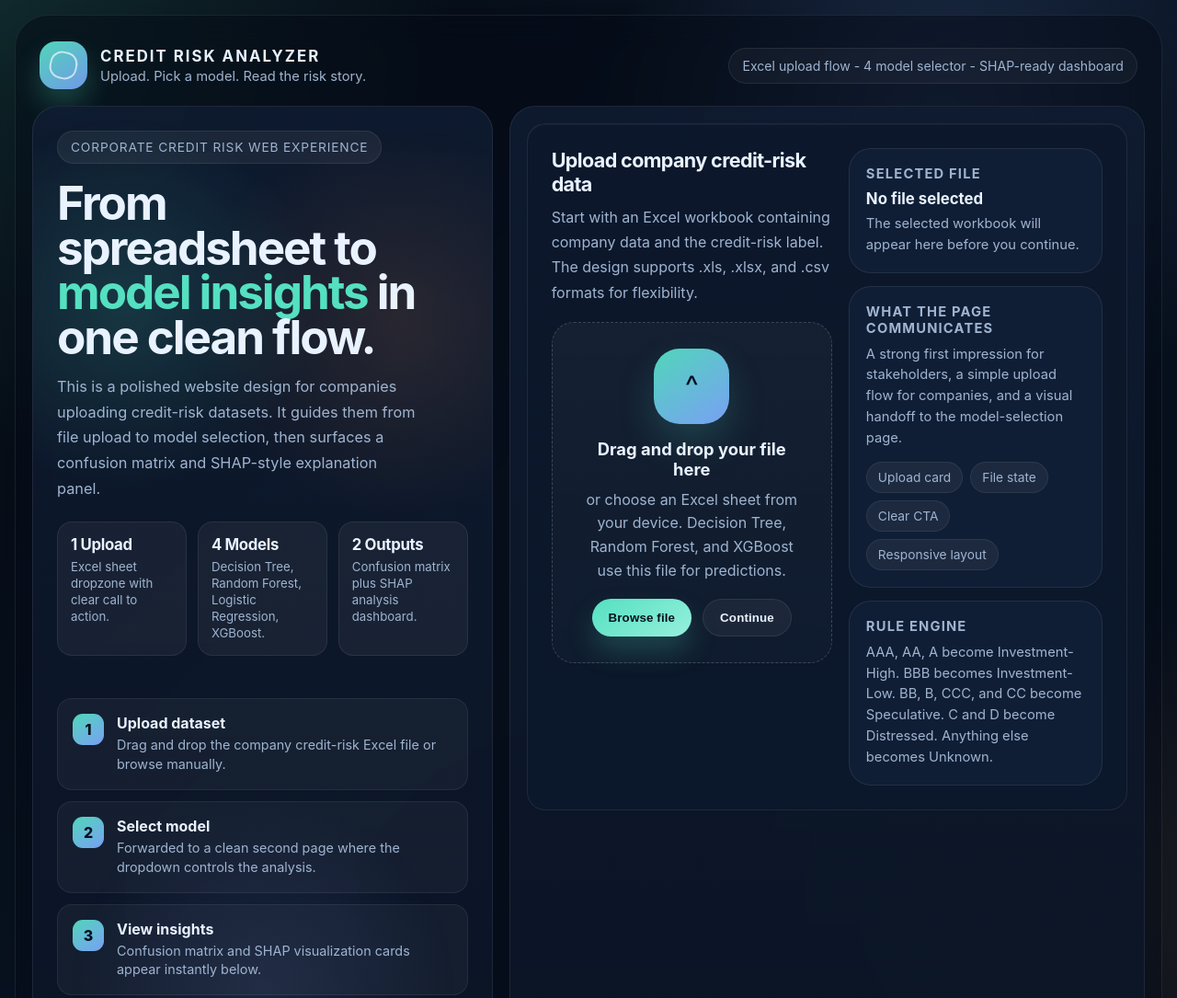
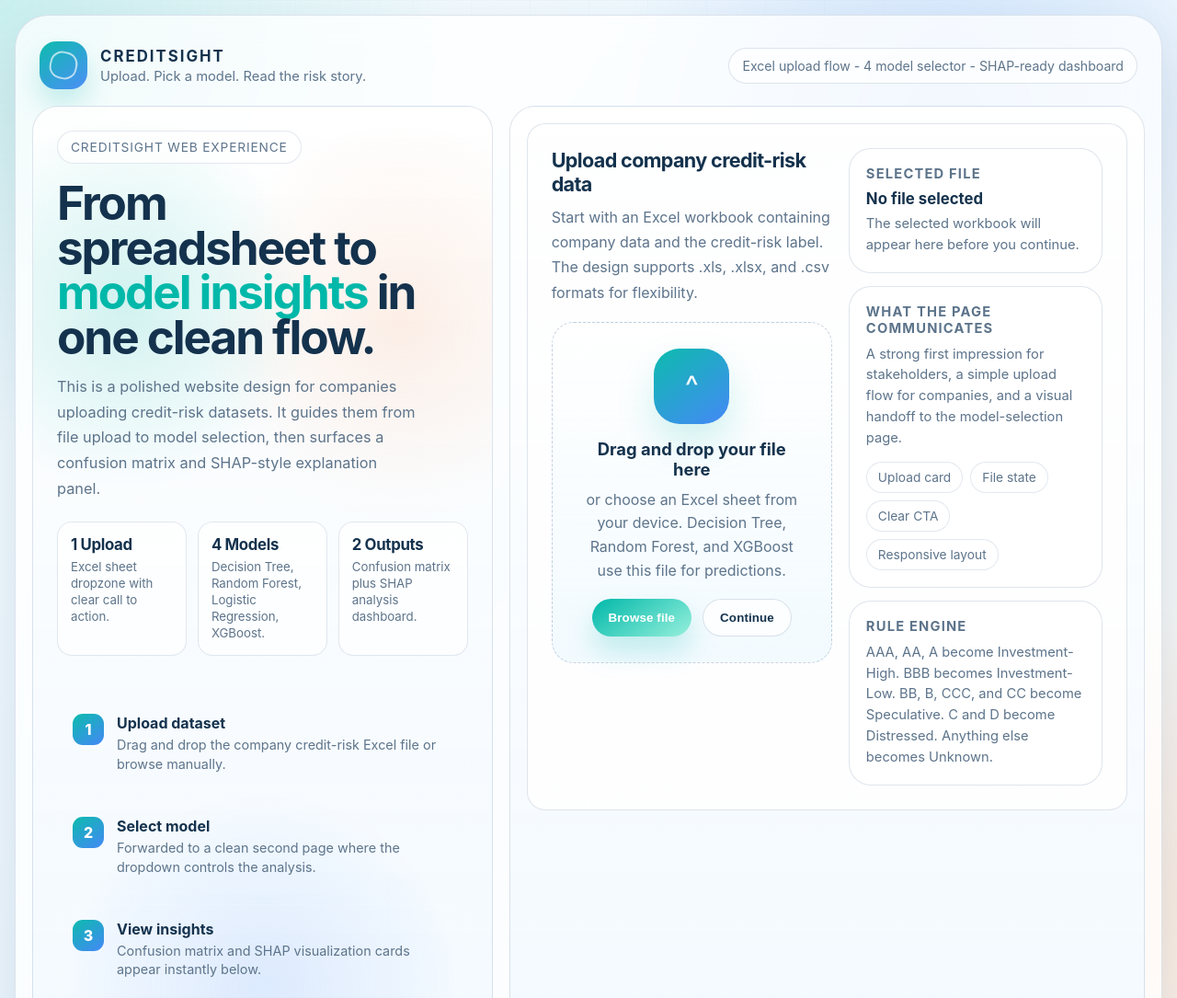
Before and after one commit to nicholas24042626/Credit-Risk-Analyzer, a website: page views/index.html in a window 1280 px wide. Shown: the top 1085 px of the page at 92% size. Drawn offline with Linux system fonts and the light colour scheme.

Commit message:
UI updates

```diff
--- a/client.js
+++ b/client.js
@@ -31,6 +31,7 @@ function initApp() {
   const fileInput = document.getElementById("fileInput");
   const browseBtn = document.getElementById("browseBtn");
   const continueBtn = document.getElementById("continueBtn");
+  const backToUploadBtn = document.getElementById("backToUploadBtn");
   const dropzone = document.getElementById("dropzone");
   const selectedFileName = document.getElementById("selectedFileName");
   const selectedFileMeta = document.getElementById("selectedFileMeta");
@@ -487,6 +488,10 @@ function initApp() {
     showScreen(modelScreen);
   });
 
+  backToUploadBtn.addEventListener("click", () => {
+    showScreen(uploadScreen);
+  });
+
   analyzeBtn.addEventListener("click", () => {
     if (modelSelect.value === "Decision Tree") {
       predictDecisionTree();
--- a/views/index.html
+++ b/views/index.html
@@ -3,20 +3,20 @@
 <head>
   <meta charset="UTF-8" />
   <meta name="viewport" content="width=device-width, initial-scale=1.0" />
-  <title>Credit Risk Analyzer</title>
+  <title>CreditSight</title>
   <style>
     :root {
-      --bg: #07111f;
-      --panel: rgba(13, 24, 43, 0.84);
-      --panel-strong: rgba(17, 31, 55, 0.94);
-      --line: rgba(255, 255, 255, 0.08);
-      --text: #e9f2ff;
-      --muted: #9fb4d0;
-      --accent: #54e0c1;
-      --accent-2: #ff9b5a;
-      --accent-3: #7ea7ff;
-      --danger: #ff6c8f;
-      --shadow: 0 30px 90px rgba(0, 0, 0, 0.35);
+      --bg: #f7fbff;
+      --panel: rgba(255, 255, 255, 0.9);
+      --panel-strong: rgba(255, 255, 255, 0.96);
+      --line: rgba(57, 96, 139, 0.16);
+      --text: #14324d;
+      --muted: #5d748b;
+      --accent: #00b8a9;
+      --accent-2: #ff8a4c;
+      --accent-3: #3b82f6;
+      --danger: #e5486d;
+      --shadow: 0 26px 70px rgba(55, 94, 128, 0.18);
       --radius-xl: 28px;
       --radius-lg: 20px;
       --radius-md: 16px;
@@ -30,10 +30,10 @@
       font-family: Inter, ui-sans-serif, system-ui, -apple-system, BlinkMacSystemFont, "Segoe UI", sans-serif;
       color: var(--text);
       background:
-        radial-gradient(circle at top left, rgba(84, 224, 193, 0.15), transparent 28%),
-        radial-gradient(circle at 80% 10%, rgba(126, 167, 255, 0.18), transparent 24%),
-        radial-gradient(circle at 90% 80%, rgba(255, 155, 90, 0.12), transparent 22%),
-        linear-gradient(135deg, #050b14 0%, #091424 45%, #07111f 100%);
+        radial-gradient(circle at top left, rgba(0, 184, 169, 0.18), transparent 28%),
+        radial-gradient(circle at 80% 10%, rgba(59, 130, 246, 0.16), transparent 24%),
+        radial-gradient(circle at 90% 80%, rgba(255, 138, 76, 0.16), transparent 22%),
+        linear-gradient(135deg, #f8fdff 0%, #eef8ff 46%, #fff9f3 100%);
       overflow-x: hidden;
     }
 
@@ -43,11 +43,11 @@
       inset: 0;
       pointer-events: none;
       background-image:
-        linear-gradient(rgba(255,255,255,0.03) 1px, transparent 1px),
-        linear-gradient(90deg, rgba(255,255,255,0.03) 1px, transparent 1px);
+        linear-gradient(rgba(20,50,77,0.05) 1px, transparent 1px),
+        linear-gradient(90deg, rgba(20,50,77,0.05) 1px, transparent 1px);
       background-size: 64px 64px;
       mask-image: radial-gradient(circle at center, black 30%, transparent 88%);
-      opacity: 0.4;
+      opacity: 0.55;
     }
 
     .shell {
@@ -57,7 +57,7 @@
       padding: 18px;
       border: 1px solid var(--line);
       border-radius: 36px;
-      background: rgba(4, 10, 20, 0.55);
+      background: rgba(255, 255, 255, 0.72);
       box-shadow: var(--shadow);
       backdrop-filter: blur(18px);
     }
@@ -82,8 +82,8 @@
       width: 52px;
       height: 52px;
       border-radius: 18px;
-      background: linear-gradient(145deg, rgba(84, 224, 193, 0.95), rgba(126, 167, 255, 0.9));
-      box-shadow: 0 16px 30px rgba(84, 224, 193, 0.24);
+      background: linear-gradient(145deg, rgba(0, 184, 169, 0.95), rgba(59, 130, 246, 0.9));
+      box-shadow: 0 16px 30px rgba(0, 184, 169, 0.22);
       position: relative;
       overflow: hidden;
     }
@@ -117,7 +117,7 @@
       padding: 10px 14px;
       border-radius: 999px;
       border: 1px solid var(--line);
-      background: rgba(255,255,255,0.04);
+      background: rgba(255,255,255,0.68);
       color: var(--muted);
       font-size: 0.88rem;
       white-space: nowrap;
@@ -134,7 +134,7 @@
     .workspace {
       border: 1px solid var(--line);
       border-radius: var(--radius-xl);
-      background: linear-gradient(180deg, rgba(16, 29, 51, 0.84), rgba(12, 22, 39, 0.92));
+      background: linear-gradient(180deg, rgba(255, 255, 255, 0.88), rgba(242, 249, 255, 0.94));
       overflow: hidden;
     }
 
@@ -149,9 +149,9 @@
       position: absolute;
       inset: 0;
       background:
-        radial-gradient(circle at 20% 20%, rgba(84, 224, 193, 0.16), transparent 22%),
-        radial-gradient(circle at 80% 22%, rgba(255, 155, 90, 0.12), transparent 24%),
-        radial-gradient(circle at 50% 90%, rgba(126, 167, 255, 0.12), transparent 22%);
+        radial-gradient(circle at 20% 20%, rgba(0, 184, 169, 0.18), transparent 22%),
+        radial-gradient(circle at 80% 22%, rgba(255, 138, 76, 0.14), transparent 24%),
+        radial-gradient(circle at 50% 90%, rgba(59, 130, 246, 0.14), transparent 22%);
       opacity: 0.95;
       pointer-events: none;
     }
@@ -173,8 +173,8 @@
       width: fit-content;
       padding: 9px 14px;
       border-radius: 999px;
-      background: rgba(255,255,255,0.06);
-      border: 1px solid rgba(255,255,255,0.08);
+      background: rgba(255,255,255,0.72);
+      border: 1px solid rgba(57,96,139,0.14);
       color: var(--muted);
       font-size: 0.86rem;
       letter-spacing: 0.06em;
@@ -208,8 +208,8 @@
     .stat {
       padding: 14px;
       border-radius: var(--radius-md);
-      background: rgba(255,255,255,0.05);
-      border: 1px solid rgba(255,255,255,0.07);
+      background: rgba(255,255,255,0.72);
+      border: 1px solid rgba(57,96,139,0.14);
     }
 
     .stat strong {
@@ -243,8 +243,8 @@
       border-radius: 11px;
       display: grid;
       place-items: center;
-      background: linear-gradient(145deg, rgba(84, 224, 193, 0.95), rgba(126, 167, 255, 0.95));
-      color: #06111e;
+      background: linear-gradient(145deg, rgba(0, 184, 169, 0.95), rgba(59, 130, 246, 0.95));
+      color: #ffffff;
       font-weight: 800;
       flex: 0 0 auto;
     }
@@ -278,7 +278,7 @@
       border-radius: var(--radius-lg);
       background: var(--panel);
       border: 1px solid var(--line);
-      box-shadow: inset 0 1px 0 rgba(255,255,255,0.04);
+      box-shadow: inset 0 1px 0 rgba(255,255,255,0.7);
     }
 
     .upload-panel {
@@ -306,8 +306,8 @@
       margin-top: 18px;
       border-radius: 24px;
       padding: 28px;
-      border: 1px dashed rgba(255,255,255,0.18);
-      background: linear-gradient(180deg, rgba(255,255,255,0.04), rgba(255,255,255,0.02));
+      border: 1px dashed rgba(57,96,139,0.28);
+      background: linear-gradient(180deg, rgba(255,255,255,0.82), rgba(236,248,255,0.68));
       min-height: 260px;
       display: flex;
       flex-direction: column;
@@ -318,8 +318,8 @@
     }
 
     .dropzone.dragover {
-      border-color: rgba(84, 224, 193, 0.75);
-      background: rgba(84, 224, 193, 0.08);
+      border-color: rgba(0, 184, 169, 0.8);
+      background: rgba(0, 184, 169, 0.1);
       transform: translateY(-2px);
     }
 
@@ -330,9 +330,9 @@
       display: grid;
       place-items: center;
       font-size: 2rem;
-      background: linear-gradient(145deg, rgba(84, 224, 193, 0.95), rgba(126, 167, 255, 0.95));
-      color: #07111f;
-      box-shadow: 0 20px 40px rgba(84, 224, 193, 0.18);
+      background: linear-gradient(145deg, rgba(0, 184, 169, 0.95), rgba(59, 130, 246, 0.95));
+      color: #ffffff;
+      box-shadow: 0 20px 40px rgba(0, 184, 169, 0.18);
       margin-bottom: 16px;
     }
 
@@ -359,15 +359,15 @@
     }
 
     .button {
-      color: #06111e;
+      color: #ffffff;
       background: linear-gradient(145deg, var(--accent), #97f0dc);
-      box-shadow: 0 16px 30px rgba(84, 224, 193, 0.22);
+      box-shadow: 0 16px 30px rgba(0, 184, 169, 0.22);
     }
 
     .button-secondary {
       color: var(--text);
-      background: rgba(255,255,255,0.05);
-      border: 1px solid rgba(255,255,255,0.08);
+      background: rgba(255,255,255,0.74);
+      border: 1px solid rgba(57,96,139,0.18);
     }
 
     .button:hover, .button-secondary:hover { transform: translateY(-1px); }
@@ -413,15 +413,15 @@
     select {
       width: 100%;
       border-radius: 14px;
-      border: 1px solid rgba(255,255,255,0.1);
-      background: rgba(255,255,255,0.05);
+      border: 1px solid rgba(57,96,139,0.18);
+      background: rgba(255,255,255,0.86);
       color: var(--text);
       padding: 13px 14px;
       font-size: 0.98rem;
       outline: none;
     }
 
-    select option { background: #0d1726; color: var(--text); }
+    select option { background: #ffffff; color: var(--text); }
 
     .ratio-form {
       display: grid;
@@ -435,8 +435,8 @@
     .ratio-field input {
       width: 100%;
       border-radius: 10px;
-      border: 1px solid rgba(255,255,255,0.1);
-      background: rgba(255,255,255,0.05);
+      border: 1px solid rgba(57,96,139,0.18);
+      background: rgba(255,255,255,0.86);
       color: var(--text);
       padding: 9px 10px;
       font: inherit;
@@ -456,9 +456,9 @@
     .chip {
       padding: 8px 12px;
       border-radius: 999px;
-      background: rgba(255,255,255,0.05);
+      background: rgba(255,255,255,0.74);
       color: var(--muted);
-      border: 1px solid rgba(255,255,255,0.07);
+      border: 1px solid rgba(57,96,139,0.14);
       font-size: 0.86rem;
     }
 
@@ -479,8 +479,8 @@
     .model-tag {
       padding: 10px 14px;
       border-radius: 999px;
-      background: rgba(255,255,255,0.06);
-      border: 1px solid rgba(255,255,255,0.08);
+      background: rgba(255,255,255,0.78);
+      border: 1px solid rgba(57,96,139,0.14);
       white-space: nowrap;
       color: var(--text);
       font-size: 0.9rem;
@@ -496,7 +496,7 @@
       grid-column: span 6;
       padding: 18px;
       border-radius: 24px;
-      background: rgba(7, 14, 24, 0.72);
+      background: rgba(255, 255, 255, 0.82);
       border: 1px solid var(--line);
     }
 
@@ -519,8 +519,8 @@
       justify-content: center;
       align-items: center;
       text-align: center;
-      background: rgba(255,255,255,0.05);
-      border: 1px solid rgba(255,255,255,0.08);
+      background: rgba(255,255,255,0.78);
+      border: 1px solid rgba(57,96,139,0.14);
     }
 
     .matrix .cell span {
@@ -533,8 +533,8 @@
     .matrix .cell strong { font-size: 1.16rem; letter-spacing: -0.03em; }
 
     .matrix .diag {
-      background: linear-gradient(180deg, rgba(84,224,193,0.20), rgba(84,224,193,0.08));
-      border-color: rgba(84,224,193,0.22);
+      background: linear-gradient(180deg, rgba(0,184,169,0.20), rgba(0,184,169,0.08));
+      border-color: rgba(0,184,169,0.24);
     }
 
     .legend {
@@ -579,9 +579,9 @@
       width: 100%;
       height: 14px;
       border-radius: 999px;
-      background: rgba(255,255,255,0.06);
+      background: rgba(57,96,139,0.1);
       overflow: hidden;
-      border: 1px solid rgba(255,255,255,0.06);
+      border: 1px solid rgba(57,96,139,0.1);
     }
 
     .bar-fill {
@@ -601,8 +601,8 @@
     .mini-card {
       border-radius: 22px;
       padding: 16px;
-      border: 1px solid rgba(255,255,255,0.07);
-      background: rgba(255,255,255,0.04);
+      border: 1px solid rgba(57,96,139,0.14);
+      background: rgba(255,255,255,0.74);
     }
 
     .mini-card h5 { margin: 0 0 8px; font-size: 0.98rem; }
@@ -646,7 +646,7 @@
       <div class="brand">
         <div class="brand-mark" aria-hidden="true"></div>
         <div>
-          <h1>Credit Risk Analyzer</h1>
+          <h1>CreditSight</h1>
           <p>Upload. Pick a model. Read the risk story.</p>
         </div>
       </div>
@@ -657,7 +657,7 @@
       <aside class="hero">
         <div class="hero-content">
           <div>
-            <div class="eyebrow">Corporate Credit Risk Web Experience</div>
+            <div class="eyebrow">CreditSight Web Experience</div>
             <h2>From spreadsheet to <span>model insights</span> in one clean flow.</h2>
             <p class="hero-copy">
               This is a polished website design for companies uploading credit-risk datasets.
@@ -706,7 +706,7 @@
           </div>
 
           <div class="footer-note">
-            Design prototype only. The interactions are front-end and meant to show the final product layout.
+            CreditSight keeps upload, model choice, and risk explanation in one guided workspace.
           </div>
         </div>
       </aside>
@@ -776,6 +776,9 @@
               </p>
 
               <div class="panel" style="padding: 18px; margin-top: 18px;">
+                <div class="btn-row" style="justify-content: flex-start; margin-bottom: 14px;">
+                  <button class="button-secondary" id="backToUploadBtn" type="button">Back</button>
+                </div>
                 <h4 style="margin: 0 0 6px; color: var(--muted); text-transform: uppercase; letter-spacing: 0.08em; font-size: 0.88rem;">Model selector</h4>
                 <div class="select-wrap">
                   <select id="modelSelect">
```
